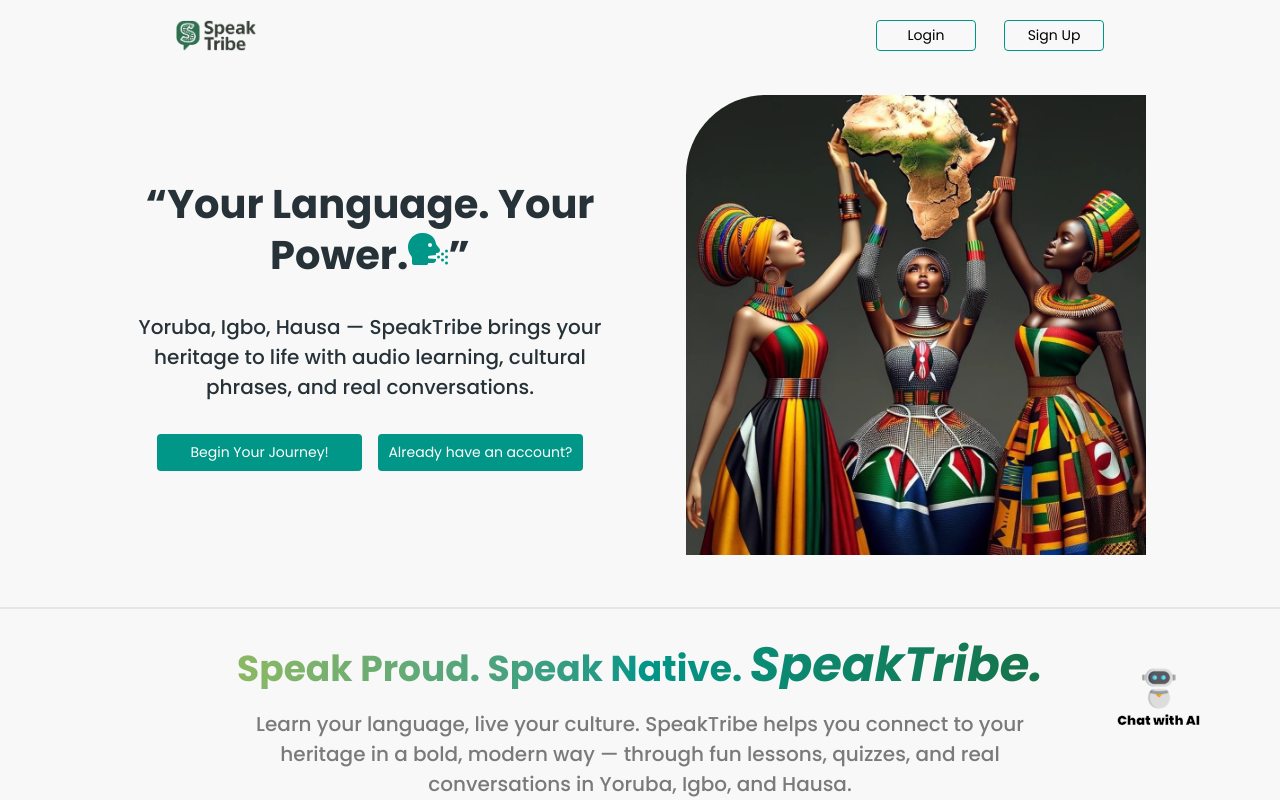
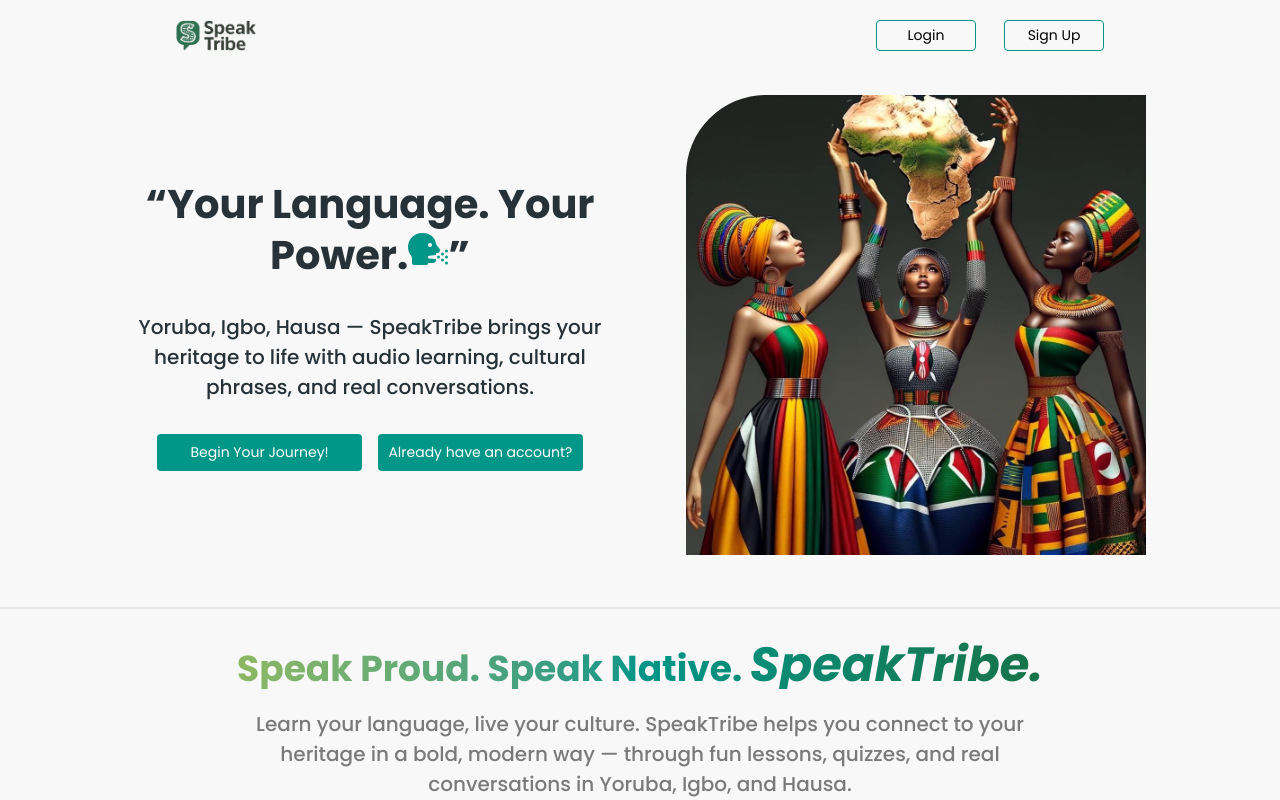
Before and after one commit to SpeakTribe-2-0/speaktribe-frontend, a React (Vite) app: page / in a window 1280 px wide. Shown: the top 800 px of the page. Built offline with nearby package versions, Linux system fonts and the light colour scheme.

Commit message:
fixed robot showing page

```diff
--- a/src/App.jsx
+++ b/src/App.jsx
@@ -32,12 +32,12 @@
   const hideNavAndFooter = ['/', '/login', '/signup'];
 
   // pages where Robo should not show
-  const hideRobo = ['/chat', '/login', '/signup', ];
+  const hideRobo = ['/chat', '/login', '/signup','/' ];
 
   return (
     <div style={{ display: 'flex', flexDirection: 'column', minHeight: '100vh' }} className='relative'>
       {/* Show Robo unless hidden */}
-      {!hideRobo.some(path => location.pathname.startsWith(path)) && <Robo />}
+      {!hideRobo.includes(location.pathname) && <Robo />}
 
 
       {/* Show Navbar unless hidden */}
--- a/src/pages/Robo.jsx
+++ b/src/pages/Robo.jsx
@@ -6,7 +6,7 @@
   const navigate = useNavigate()
   return (
     <div className=' right-20 max-mobile:right-10 bottom-[70px] fixed z-[60] text-center flex items-center flex-col'>
-       <style>
+      <style>
         {`
           @keyframes bounce {
             0%, 100% {
```
